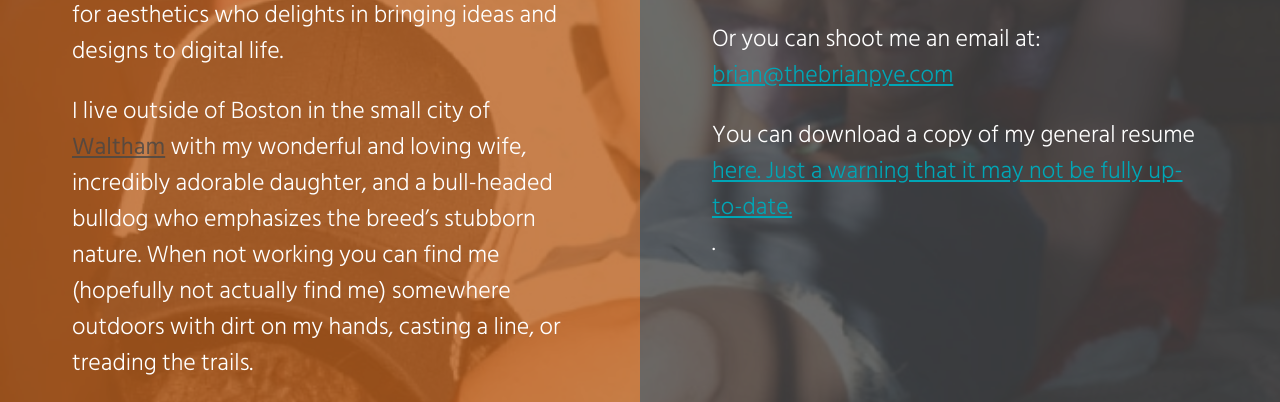
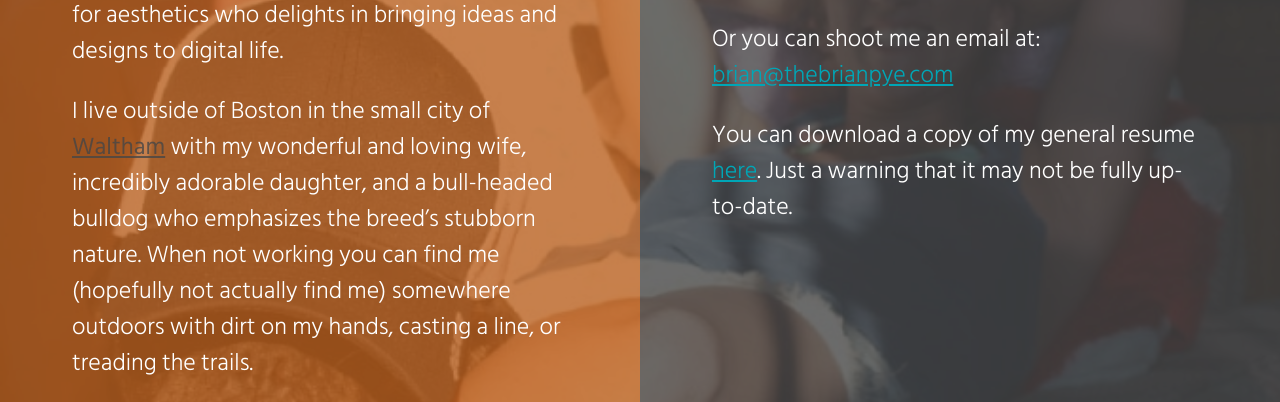
Before and after one commit to beepye/beepye.github.io, a website: page index.html in a window 1280 px wide. Shown: the part 2331-2733 px from the top of the page. Drawn offline with Linux system fonts and the light colour scheme.

Commit message:
Update index.html

```diff
--- a/index.html
+++ b/index.html
@@ -128,7 +128,7 @@
                 <p>You can find me on the world wide web in places like <a class="anchorTranslate contactAnchor" target="_blank" href="https://www.instagram.com/grits_4_breakfast">Instagram,</a> <a class="anchorTranslate contactAnchor" target="_blank" href="https://github.com/beepye">Github,</a>
                 <a class="anchorTranslate contactAnchor" target="_blank" href="https://www.linkedin.com/in/pyebrian">LinkedIn,</a> and <a class="anchorTranslate contactAnchor" target="_blank" href="https://twitter.com/thewholepye">Twitter</a>.</p>
                 <p>Or you can shoot me an email at: <a class="anchorTranslate contactAnchor" href="mailto:brian@thebrianpye.com">brian@thebrianpye.com</a></p>
-                <p>You can download a copy of my general resume <a class="anchorTranslate contactAnchor" href="brianpye_resume_websafe.pdf">here. Just a warning that it may not be fully up-to-date.</a>.</p>
+                <p>You can download a copy of my general resume <a class="anchorTranslate contactAnchor" href="brianpye_resume_websafe.pdf">here</a>. Just a warning that it may not be fully up-to-date.</p>
             </article>
 
             <div class="btn-backToTop"><a href="#" role="button"><img alt="Back to the beginning of the website" src="images/backToTop.svg"></a></div>
```
